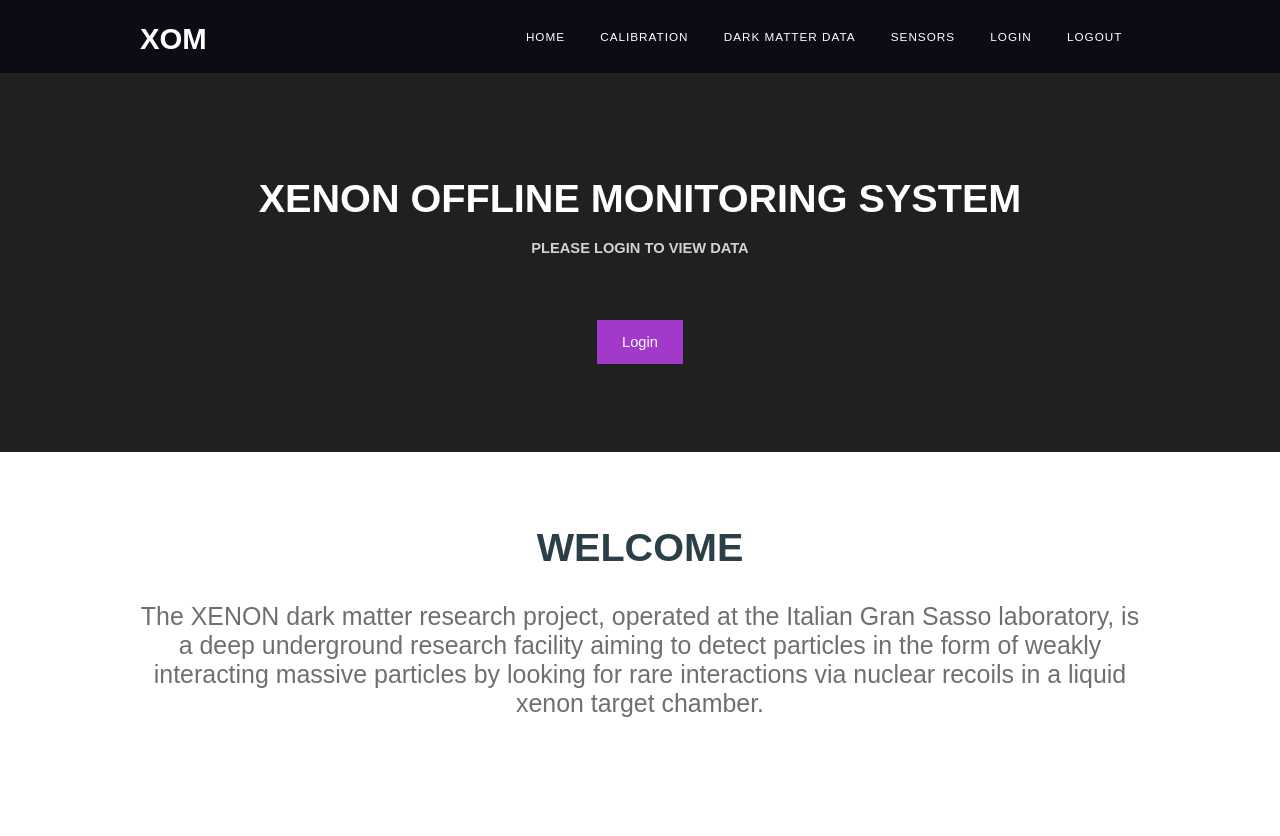
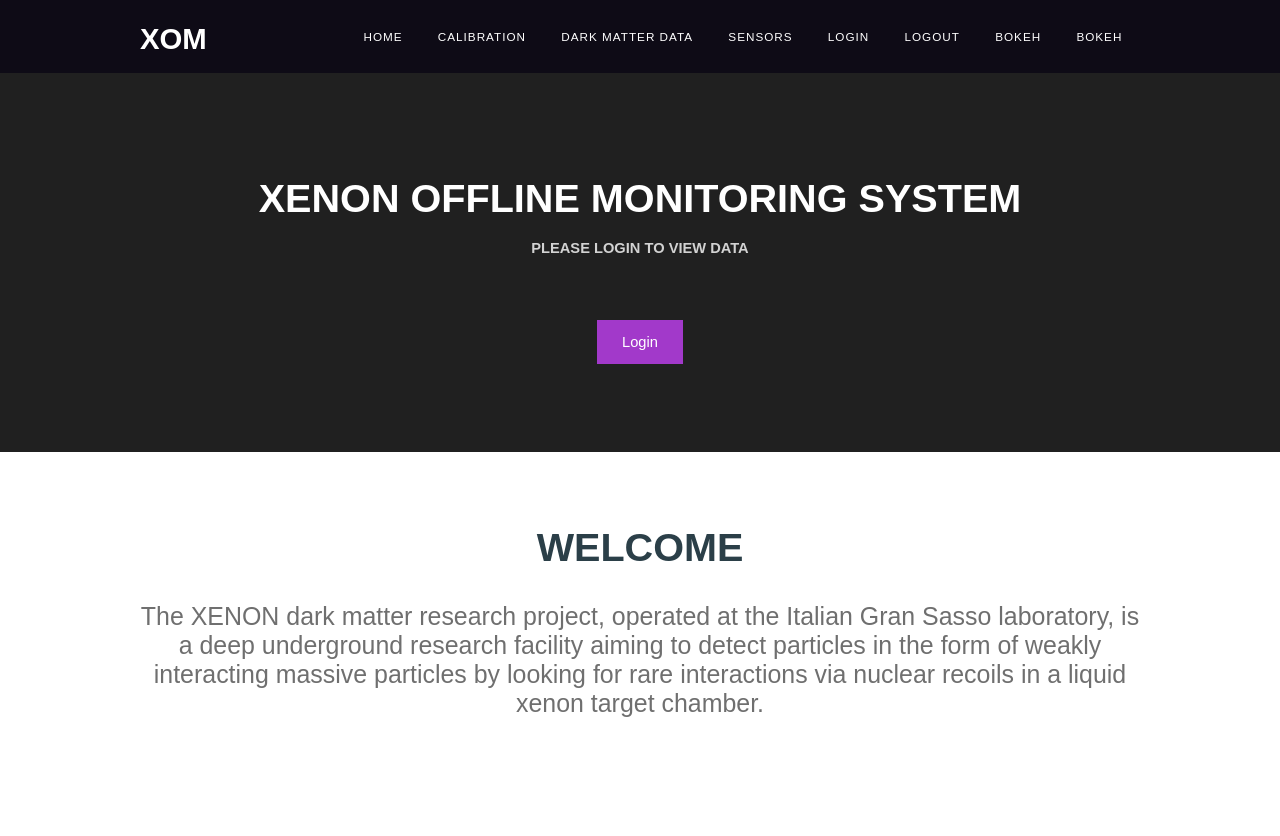
Before and after one commit to rgaior/xom, a Flask app: page / in a window 1280 px wide. Run offline with Flask 2, Linux system fonts and the light colour scheme; data that the repository does not hold is empty; some libraries are stand-ins or nearby versions.

Commit message:
base changed

```diff
--- a/xom/frontend/app/templates/base.html
+++ b/xom/frontend/app/templates/base.html
@@ -34,6 +34,8 @@
       <li><a href="#" accesskey="4" title="">Sensors</a></li>
       <li class="dropdown"><a href="/login" accesskey="5" title="" class="dropbtn">Login</a></li>
       <li><a href="/logout" accesskey="6" title="">Logout</a></li>
+      <li><a href="/bokeh" accesskey="7" title="">Bokeh</a></li>
+      <li><a href="/bokeh" accesskey="8" title="">Bokeh</a></li>
       <div class="dropdown-items">
         <a href="/login">Login</a>
         <a href="#">Register</a>
```
